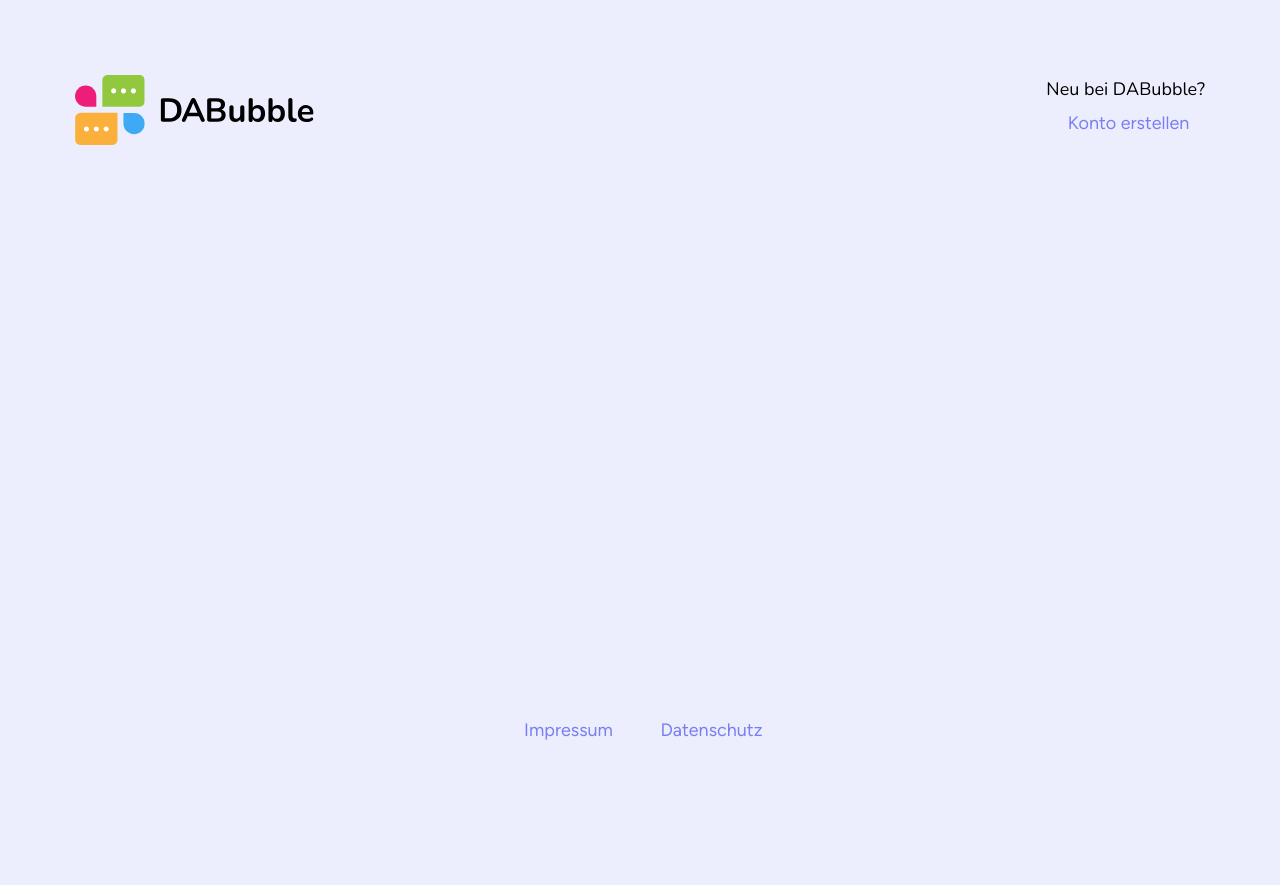
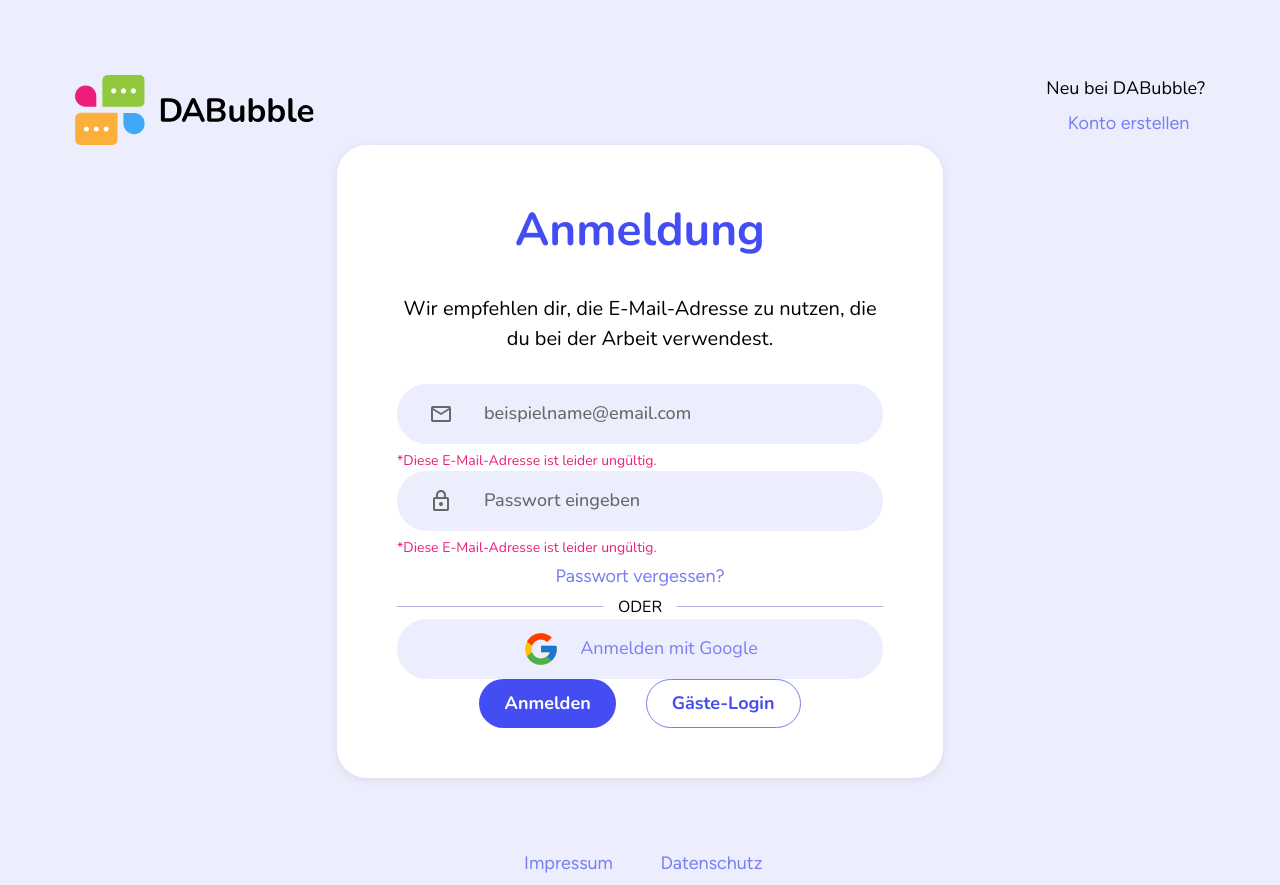
Before and after one commit to VitalijSch/dabubble-frontend, a Next.js app: page /login in a window 1280 px wide. Before the commit the page ends 800 px from the top, so only its background shows below. Built offline with nearby package versions, Linux system fonts and the light colour scheme.

Commit message:
Create Form and buttons ui

```diff
--- a/src/app/(auth)/layout.tsx
+++ b/src/app/(auth)/layout.tsx
@@ -8,7 +8,7 @@ interface AuthLayoutProps {
 
 export default function AuthLayout({ children }: AuthLayoutProps) {
   return (
-    <div className="max-w-[1920px] w-full h-full flex flex-col justify-between pt-[75px] pb-[48px] px-[75px] mx-auto">
+    <div className="max-w-[1920px] w-full h-full flex flex-col justify-between items-center pt-[75px] pb-[48px] px-[75px] mx-auto">
       <AuthIntro />
       <AuthHeader />
       {children}
--- a/src/app/(auth)/login/page.tsx
+++ b/src/app/(auth)/login/page.tsx
@@ -1,5 +1,57 @@
+import EmailIcon from "@/components/icons/EmailIcon";
+import LockIcon from "@/components/icons/LookIcon";
+import BackgroundButton from "@/components/ui/BackgroundButton";
+import BorderButton from "@/components/ui/BorderButton";
+import FormInput from "@/components/ui/FormInput";
+import Image from "next/image";
+
 export default function LoginPage() {
-    return (
-        <div className="flex-1"></div>
-    )
+  return (
+    <div className="max-w-[606px] max-h-[769px] w-full h-full flex flex-col gap-[30px] items-center py-[50px] px-[60px] mb-[65px] bg-[#FFFFFF] rounded-[30px] shadow-[0px_2px_10px_0px_#00000014]">
+      <h1 className="text-[46px] text-[#444DF2] font-[700]">Anmeldung</h1>
+      <p className="text-[20px] text-center">
+        Wir empfehlen dir, die E-Mail-Adresse zu nutzen, die du bei der Arbeit
+        verwendest.
+      </p>
+      <form className="w-full h-full flex flex-col justify-between">
+        <FormInput
+          placeholder="beispielname@email.com"
+          type="email"
+          name="email"
+          id="email"
+          Icon={EmailIcon}
+        />
+        <FormInput
+          placeholder="Passwort eingeben"
+          type="password"
+          name="password"
+          id="password"
+          Icon={LockIcon}
+        />
+        <span className="w-fit self-center text-[18px] text-[#797EF3] figtree py-[5px] px-[15px] rounded-[30px] cursor-pointer hover:bg-[#ECEEFE] hover:text-[#444DF2] transition-all duration-300 ease-in-out">
+          Passwort vergessen?
+        </span>
+        <div className="flex items-center">
+          <div className="w-full h-[1px] bg-[#ADB0D9]"></div>
+          <span className="px-[15px]">ODER</span>
+          <div className="w-full h-[1px] bg-[#ADB0D9]"></div>
+        </div>
+        <div className="group w-full h-[60px] flex justify-center items-center gap-[20px] bg-[#ECEEFE] border border-transparent rounded-[100px] cursor-pointer hover:border-[#444DF2] transition-colors duration-300 ease-in-out">
+          <Image
+            src="/images/auth/login/google.svg"
+            alt="google icon"
+            width={38}
+            height={38}
+          />
+          <span className="text-[18px] text-[#797EF3] group-hover:text-[#444DF2]">
+            Anmelden mit Google
+          </span>
+        </div>
+        <div className="self-center flex justify-center items-center gap-[30px]">
+          <BackgroundButton type="submit" name="Anmelden" />
+          <BorderButton type="submit" name="Gäste-Login" />
+        </div>
+      </form>
+    </div>
+  );
 }
--- /dev/null
+++ b/src/components/icons/EmailIcon.tsx
@@ -0,0 +1,20 @@
+interface EmailIconProps {
+    className: string;
+  }
+
+  export default function EmailIcon({ className }: EmailIconProps) {
+    return (
+      <svg
+        className={className}
+        width="24"
+        height="24"
+        viewBox="0 0 24 24"
+        fill="currentColor"
+        xmlns="http://www.w3.org/2000/svg"
+      >
+        <path
+          d="M4 20C3.45 20 2.97933 19.8043 2.588 19.413C2.196 19.021 2 18.55 2 18V6C2 5.45 2.196 4.97933 2.588 4.588C2.97933 4.196 3.45 4 4 4H20C20.55 4 21.021 4.196 21.413 4.588C21.8043 4.97933 22 5.45 22 6V18C22 18.55 21.8043 19.021 21.413 19.413C21.021 19.8043 20.55 20 20 20H4ZM20 8L12.525 12.675C12.4417 12.725 12.354 12.7623 12.262 12.787C12.1707 12.8123 12.0833 12.825 12 12.825C11.9167 12.825 11.8293 12.8123 11.738 12.787C11.646 12.7623 11.5583 12.725 11.475 12.675L4 8V18H20V8ZM12 11L20 6H4L12 11Z"
+        />
+      </svg>
+    );
+  }
--- /dev/null
+++ b/src/components/icons/LookIcon.tsx
@@ -0,0 +1,21 @@
+interface LockIconProps {
+  className: string;
+}
+
+export default function LockIcon({ className }: LockIconProps) {
+  return (
+    <svg
+      className={className}
+      width="24"
+      height="24"
+      viewBox="0 0 24 24"
+      fill="none"
+      xmlns="http://www.w3.org/2000/svg"
+    >
+      <path
+        d="M6 22C5.45 22 4.97933 21.8043 4.588 21.413C4.196 21.021 4 20.55 4 20V10C4 9.45 4.196 8.979 4.588 8.587C4.97933 8.19567 5.45 8 6 8H7V6C7 4.61667 7.48767 3.43733 8.463 2.462C9.43767 1.48733 10.6167 1 12 1C13.3833 1 14.5627 1.48733 15.538 2.462C16.5127 3.43733 17 4.61667 17 6V8H18C18.55 8 19.021 8.19567 19.413 8.587C19.8043 8.979 20 9.45 20 10V20C20 20.55 19.8043 21.021 19.413 21.413C19.021 21.8043 18.55 22 18 22H6ZM6 20H18V10H6V20ZM12 17C12.55 17 13.021 16.8043 13.413 16.413C13.8043 16.021 14 15.55 14 15C14 14.45 13.8043 13.979 13.413 13.587C13.021 13.1957 12.55 13 12 13C11.45 13 10.9793 13.1957 10.588 13.587C10.196 13.979 10 14.45 10 15C10 15.55 10.196 16.021 10.588 16.413C10.9793 16.8043 11.45 17 12 17ZM9 8H15V6C15 5.16667 14.7083 4.45833 14.125 3.875C13.5417 3.29167 12.8333 3 12 3C11.1667 3 10.4583 3.29167 9.875 3.875C9.29167 4.45833 9 5.16667 9 6V8Z"
+        fill="currentColor"
+      />
+    </svg>
+  );
+}
--- /dev/null
+++ b/src/components/ui/BackgroundButton.tsx
@@ -0,0 +1,18 @@
+interface BackgroundButtonProps {
+  type: "submit" | "button";
+  name: string;
+}
+
+export default function BackgroundButton({
+  type,
+  name,
+}: BackgroundButtonProps) {
+  return (
+    <button
+      type={type}
+      className="w-fit h-[49px] flex justify-center items-center px-[25px] text-[18px] text-[#FFFFFF] font-[700] bg-[#444DF2] rounded-[25px] cursor-pointer hover:bg-[#797EF3] transition-colors duration-300 ease-in-out"
+    >
+      {name}
+    </button>
+  );
+}
--- /dev/null
+++ b/src/components/ui/BorderButton.tsx
@@ -0,0 +1,15 @@
+interface BorderButtonProps {
+  type: "submit" | "button";
+  name: string;
+}
+
+export default function BorderButton({ type, name }: BorderButtonProps) {
+  return (
+    <button
+      type={type}
+      className="w-fit h-[49px] flex justify-center items-center px-[25px] text-[18px] text-[#444DF2] font-[700] border border-[#797EF3] rounded-[25px] cursor-pointer hover:text-[#FFFFFF] hover:bg-[#444DF2] hover:border-transparent transition-colors duration-300 ease-in-out"
+    >
+      {name}
+    </button>
+  );
+}
--- /dev/null
+++ b/src/components/ui/FormInput.tsx
@@ -0,0 +1,33 @@
+interface FormInputProps {
+  placeholder: string;
+  type: string;
+  name: string;
+  id: string;
+  Icon: React.ElementType;
+}
+
+export default function FormInput({
+  placeholder,
+  type,
+  name,
+  id,
+  Icon,
+}: FormInputProps) {
+  return (
+    <div className="flex flex-col gap-[6px]">
+      <div className="w-full h-[60px] relative">
+        <input
+          className="peer w-full h-full py-[18px] pl-[86px] pr-[32px] bg-[#ECEEFE] border border-transparent rounded-[100px] outline-none cursor-pointer placeholder:text-[18px] placeholder:text-[#686868] placeholder:font-[500] hover:border-[#686868] focus:border-[#535AF1] transition-all duration-300 ease-in-out"
+          placeholder={placeholder}
+          type={type}
+          name={name}
+          id={id}
+        />
+        <Icon className="absolute top-1/2 left-[32px] -translate-y-1/2 text-[#686868] peer-focus:text-[#000000] transition-colors duration-300" />
+      </div>
+      <span className="text-[14px] text-[#ED1E79]">
+        *Diese E-Mail-Adresse ist leider ungültig.
+      </span>
+    </div>
+  );
+}
--- a/src/components/ui/LinkButton.tsx
+++ b/src/components/ui/LinkButton.tsx
@@ -9,7 +9,7 @@ export default function LinkButton({ name, link }: LinkButtonProps) {
   return (
     <Link
       href={link}
-      className="w-[153px] h-[42px] flex justify-center items-center text-[18px] text-[#797EF3] leading-[120%] figtree border border-transparent rounded-[25px] cursor-pointer hover:font-[500] hover:border-[#686868] hover:text-[#444DF2] transition-all duration-300 ease-in"
+      className="w-[153px] h-[42px] flex justify-center items-center text-[18px] text-[#797EF3] leading-[120%] figtree border border-transparent rounded-[25px] cursor-pointer hover:border-[#686868] hover:text-[#444DF2] transition-all duration-300 ease-in"
     >
       {name}
     </Link>
```
Also changed, not shown: public/images/auth/login/google.svg (added).
